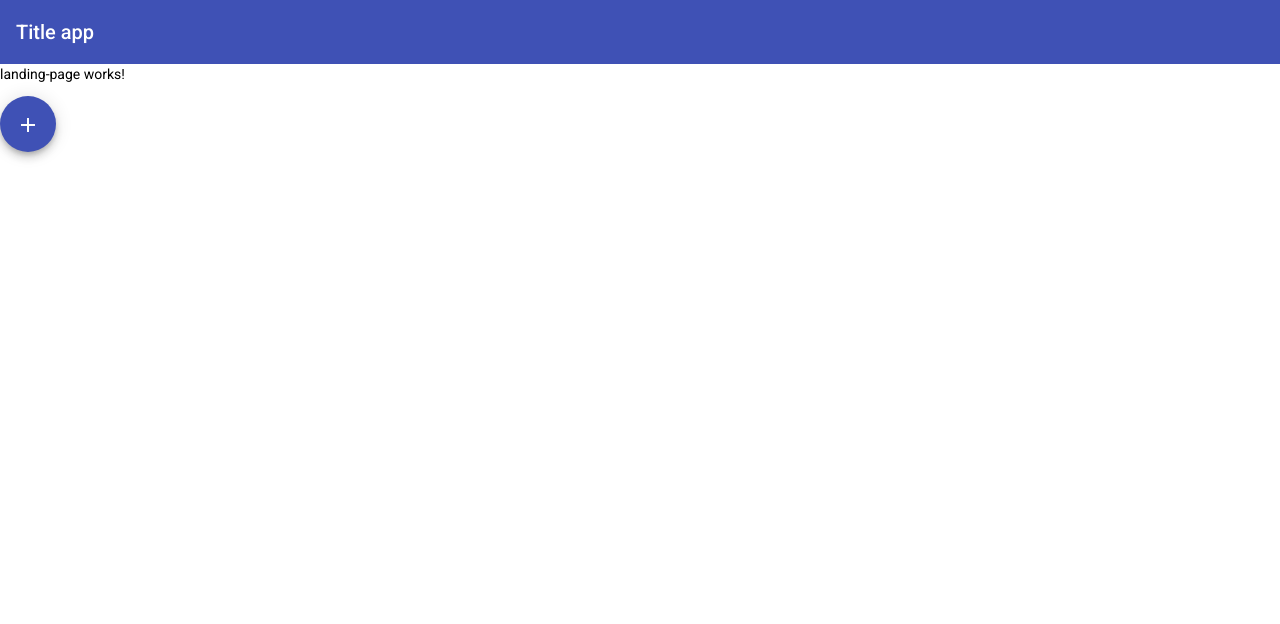
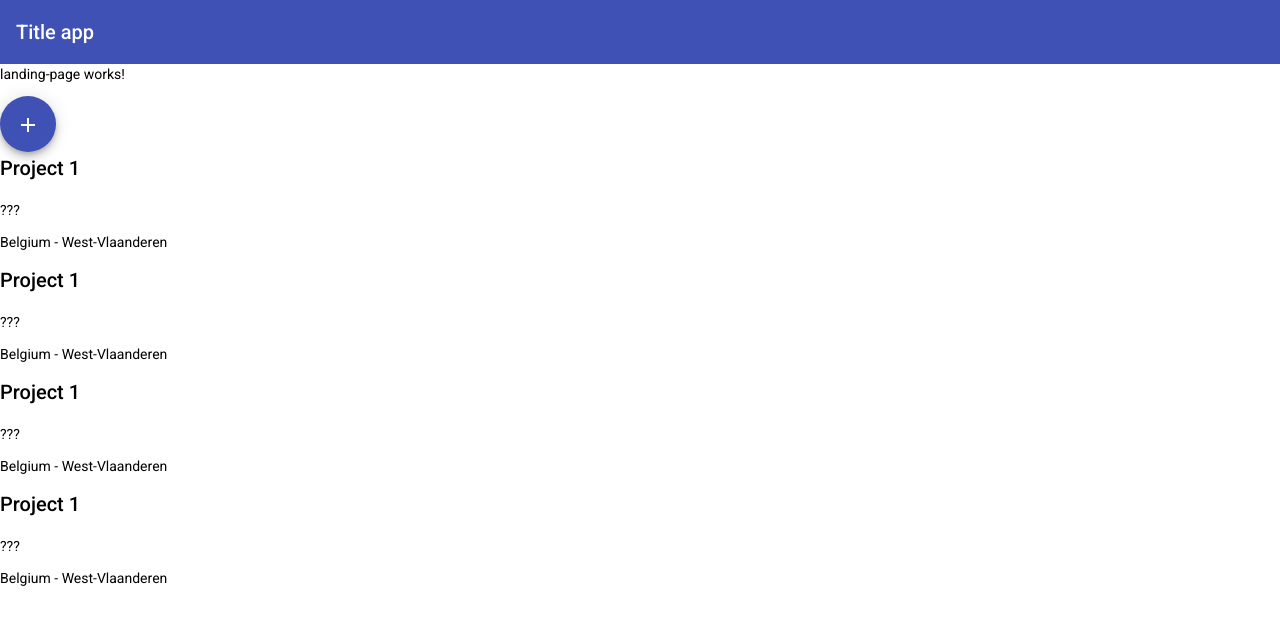
Before and after one commit to nikita-taranenko-nta/HITW-2022, an Angular app in the folder frontend/audit/: page / in a window 1280 px wide. Shown: the top 624 px of the page. Built offline with nearby package versions, Linux system fonts and the light colour scheme.

Commit message:
start implmentation landing page

```diff
--- /dev/null
+++ b/frontend/audit/src/app/models/project.ts
@@ -0,0 +1,8 @@
+export default class Project {
+    constructor(
+        private name : string,
+        private country: string,
+        private province: string,
+        private producer: string,
+        private contact: string){}
+    }
--- a/frontend/audit/src/app/pages/landing-page/landing-page.component.html
+++ b/frontend/audit/src/app/pages/landing-page/landing-page.component.html
@@ -1,7 +1,16 @@
 <p>landing-page works!</p>
 
 <div class="example-button-container">
-    <button mat-fab color="primary" [routerLink]="['create/1']">
-      <mat-icon>add</mat-icon>
-    </button>
+  <button mat-fab color="primary" [routerLink]="['create/1']">
+    <mat-icon>add</mat-icon>
+  </button>
+
+</div>
+
+  <div class="project-list">
+    <div *ngFor="let project of projects">
+      <h2>{{project.name}}</h2>
+      <p>{{project.producer}}</p>
+      <p>{{project.country}} - {{project.province}}</p>
+    </div>
   </div>
--- a/frontend/audit/src/app/pages/landing-page/landing-page.component.ts
+++ b/frontend/audit/src/app/pages/landing-page/landing-page.component.ts
@@ -1,4 +1,5 @@
 import { Component, OnInit } from '@angular/core';
+import Project from 'src/app/models/project';
 
 @Component({
   selector: 'app-landing-page',
@@ -12,4 +13,9 @@ export class LandingPageComponent implements OnInit {
   ngOnInit(): void {
   }
 
+  projects =[new Project("Project 1", "Belgium", "West-Vlaanderen", "???", "Telefoon"),
+  new Project("Project 1", "Belgium", "West-Vlaanderen", "???", "Telefoon"),
+  new Project("Project 1", "Belgium", "West-Vlaanderen", "???", "Telefoon"),
+  new Project("Project 1", "Belgium", "West-Vlaanderen", "???", "Telefoon")]
+
 }
```
Also changed, not shown: 1 other file (tests, documents, lock files or other folders).
